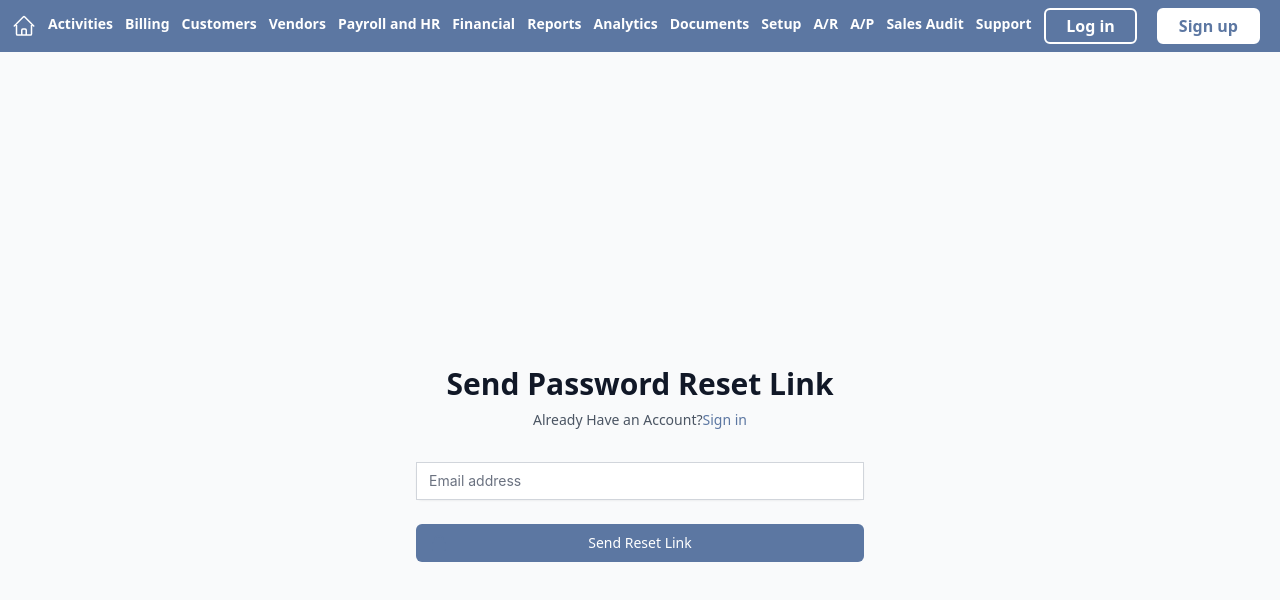
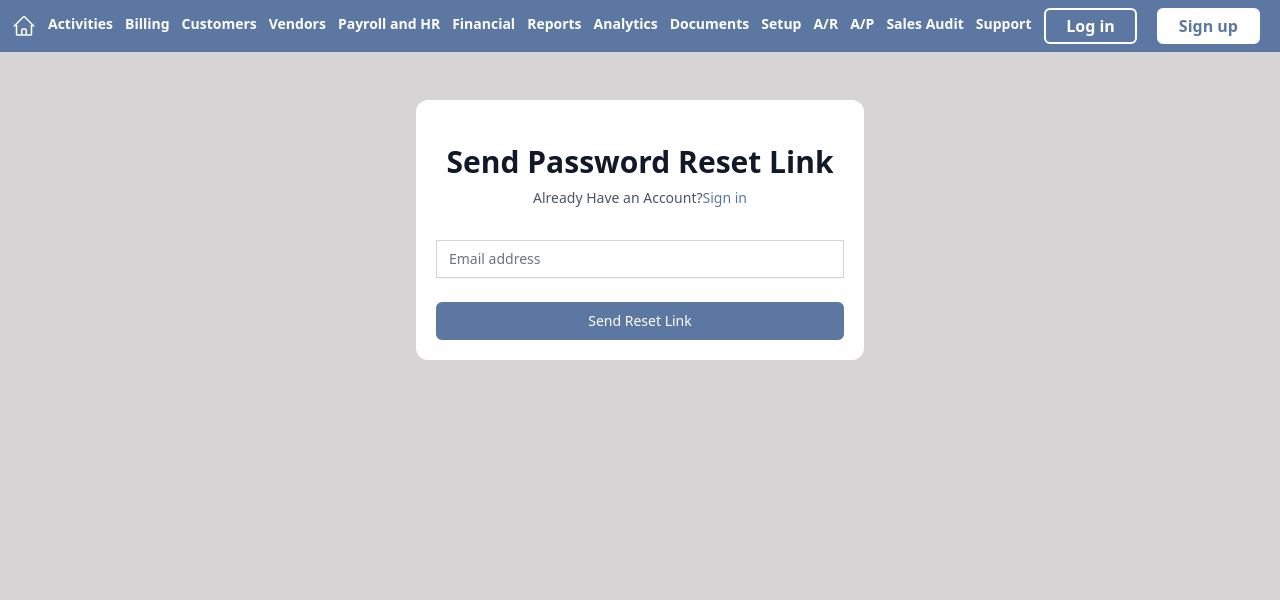
Before and after one commit to ezdev21/project-management, a React (Vite) app in the folder client/: page /auth/forgot-password in a window 1280 px wide. Shown: the top 600 px of the page. Built offline with nearby package versions, Linux system fonts and the light colour scheme.

Commit message:
antd removed

```diff
--- a/client/package.json
+++ b/client/package.json
@@ -11,9 +11,7 @@
     "test:ui": "vitest --ui"
   },
   "dependencies": {
-    "@ant-design/icons": "^5.0.1",
     "@reduxjs/toolkit": "^2.9.1",
-    "antd": "^5.4.0",
     "axios": "^1.4.0",
     "i18next": "^25.5.3",
     "react": "^18.2.0",
--- a/client/src/pages/auth/ForgotPassword.tsx
+++ b/client/src/pages/auth/ForgotPassword.tsx
@@ -1,22 +1,13 @@
-import { Input } from "antd";
-import api from '../../libs/api'
 import { FormEvent, useState } from "react";
 
 const ForgotPassword = () => {
     const [email,setEmail] = useState('')
     const requestPassword = (e:FormEvent)=>{
         e.preventDefault()
-        api.post('/login')
-             .then(res=>{
-
-             })
-             .catch(err=>{
-
-             })
     }
     return (
-        <div className="min-h-screen flex items-center justify-center bg-gray-50 py-12 px-4 sm:px-6 lg:px-8">
-        <div className="max-w-md w-full">
+        <div className="flex items-center justify-center py-12 px-4 sm:px-6 lg:px-8">
+        <div className="max-w-md w-full bg-white p-5 rounded-xl">
           <div>
             <h2 className="mt-6 text-center text-3xl leading-9 font-extrabold text-gray-900">
               Send Password Reset Link
@@ -29,7 +20,7 @@ const ForgotPassword = () => {
           <form className="mt-8" onSubmit={requestPassword}>
             <div className="rounded-md shadow-sm">
               <div>
-                <Input type="email" onChange={(e)=>setEmail(e.target.value)} aria-label="Email address" name="email" required className="appearance-none rounded-none relative block w-full px-3 py-2 border border-gray-300 placeholder-gray-500 text-gray-900 focus:outline-none focus:shadow-outline-blue focus:border-blue-300 focus:z-10 sm:text-sm sm:leading-5" placeholder="Email address" />
+                <input type="email" onChange={(e)=>setEmail(e.target.value)} aria-label="Email address" name="email" required className="appearance-none rounded-none relative block w-full px-3 py-2 border border-gray-300 placeholder-gray-500 text-gray-900 focus:outline-none focus:shadow-outline-blue focus:border-blue-300 focus:z-10 sm:text-sm sm:leading-5" placeholder="Email address" />
               </div>
             </div>
 
--- a/client/src/pages/auth/Login.tsx
+++ b/client/src/pages/auth/Login.tsx
@@ -1,7 +1,4 @@
 import { FormEvent, useState } from "react";
-import { Input } from "antd";
-import { LockFilled, LockOutlined, UserOutlined } from '@ant-design/icons';
-import Password from "antd/es/input/Password";
 import { useDispatch } from "react-redux";
 import { logIn } from '../../redux/slices/authSlice';
 
@@ -33,10 +30,10 @@ const Login = () => {
         <input type="hidden" name="remember" value="true" />
         <div className="rounded-md shadow-sm">
           <div>
-            <Input type="email" onChange={(e) =>setEmail(e.target.value)} prefix={<UserOutlined/>} aria-label="Email address" name="email" required className="appearance-none rounded-none relative px-3 py-3 border my-5 border-gray-300 placeholder-gray-500 text-gray-900 focus:outline-none focus:ring-primary focus:shadow-outline-blue focus:border-primary focus:z-10 sm:text-sm sm:leading-5" placeholder="Email address" />
+            <input type="email" onChange={(e) =>setEmail(e.target.value)} aria-label="Email address" name="email" required className="box-border w-full appearance-none rounded-none relative px-3 py-3 border my-5 border-gray-300 placeholder-gray-500 text-gray-900 focus:outline-none focus:ring-primary focus:shadow-outline-blue focus:border-primary focus:z-10 sm:text-sm sm:leading-5" placeholder="Email address" />
           </div>
           <div className="mt-2">
-            <Input.Password onChange={(e) =>setPassword(e.target.value)} prefix={<LockOutlined/>} aria-label="Password" name="password" type="password" required className="appearance-none rounded-none relative px-3 py-3 border my-5 border-gray-300 placeholder-gray-500 text-gray-900 focus:outline-none focus:shadow-outline-blue focus:ring-primary focus:border-primary focus:z-10 sm:text-sm sm:leading-5" placeholder="Password" />
+            <input type="password" onChange={(e) =>setPassword(e.target.value)} aria-label="Password" name="password" required className="box-border w-full appearance-none rounded-none relative px-3 py-3 border my-5 border-gray-300 placeholder-gray-500 text-gray-900 focus:outline-none focus:shadow-outline-blue focus:ring-primary focus:border-primary focus:z-10 sm:text-sm sm:leading-5" placeholder="Password" />
           </div>
         </div>
         <div className="mt-6 flex items-center justify-between">
@@ -47,7 +44,7 @@ const Login = () => {
             </label>
           </div>
           <div className="text-sm leading-5">
-            <a href="/auth/forgot-password" className="font-medium focus:outline-none focus:underline transition ease-in-out duration-150">
+            <a href="/auth/forgot-password" className="text-primary font-medium focus:outline-none focus:underline transition ease-in-out duration-150">
               Forgot your password?
             </a>
           </div>
--- a/client/src/pages/auth/ResetPassword.tsx
+++ b/client/src/pages/auth/ResetPassword.tsx
@@ -1,5 +1,3 @@
-import { LockOutlined } from "@ant-design/icons";
-import { Input } from "antd";
 import { FormEvent, useState } from "react";
 
 const ResetPassword = () => {
@@ -18,10 +16,10 @@ const ResetPassword = () => {
           </div>
           <form className="mt-8" onSubmit={reset}>
             <div className="mt-2">
-                <Input.Password prefix={<LockOutlined/>} onChange={(e)=>setPassword(e.target.value)} aria-label="Password" name="password" type="password" required className="appearance-none rounded-none relative px-3 py-3 border my-5 border-gray-300 placeholder-gray-500 text-gray-900 focus:outline-none focus:shadow-outline-blue focus:ring-primary focus:border-primary focus:z-10 sm:text-sm sm:leading-5" placeholder="Password" />
+                <input type="password" onChange={(e)=>setPassword(e.target.value)} aria-label="Password" name="password" required className="appearance-none rounded-none relative px-3 py-3 border my-5 border-gray-300 placeholder-gray-500 text-gray-900 focus:outline-none focus:shadow-outline-blue focus:ring-primary focus:border-primary focus:z-10 sm:text-sm sm:leading-5" placeholder="Password" />
             </div>
             <div className="mt-2">
-                <Input.Password prefix={<LockOutlined/>} onChange={(e)=>setPasswordConfirmation(e.target.value)} aria-label="Password" name="password" type="password" required className="appearance-none rounded-none relative px-3 py-3 border my-5 border-gray-300 placeholder-gray-500 text-gray-900 focus:outline-none focus:shadow-outline-blue focus:ring-primary focus:border-primary focus:z-10 sm:text-sm sm:leading-5" placeholder="Password" />
+                <input type="password" onChange={(e)=>setPasswordConfirmation(e.target.value)} aria-label="Password" name="password" required className="appearance-none rounded-none relative px-3 py-3 border my-5 border-gray-300 placeholder-gray-500 text-gray-900 focus:outline-none focus:shadow-outline-blue focus:ring-primary focus:border-primary focus:z-10 sm:text-sm sm:leading-5" placeholder="Password" />
             </div>
             <div className="mt-6">
               <button type="submit" className="group relative w-full flex justify-center py-2 px-4 border border-transparent text-sm font-medium rounded-md text-white bg-primary focus:outline-none focus:border-primary focus:shadow-outline-primary active:bg-primary transition duration-150 ease-in-out">
```
Also changed, not shown: 1 other file (tests, documents, lock files or other folders).
